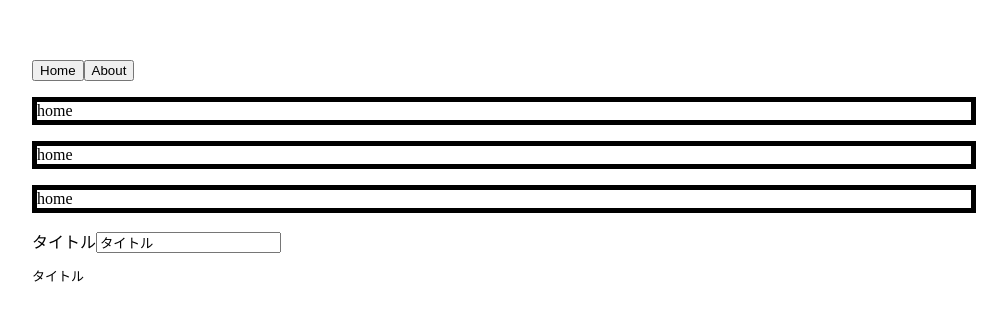
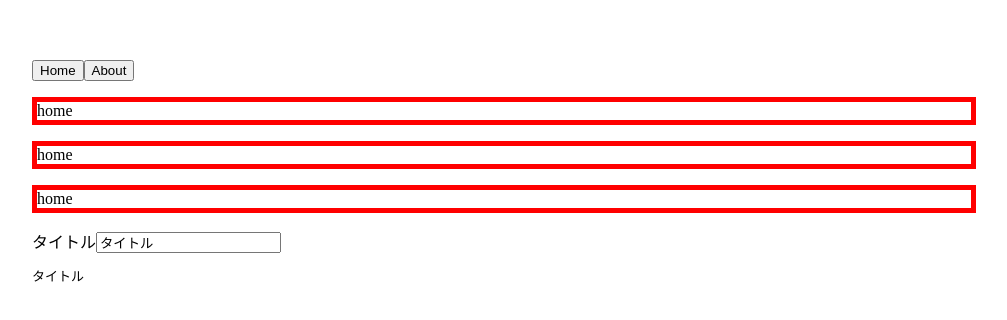
Before and after one commit to Makotox0207/vue_practice, a Vue app in the folder vue-udemyjs/: page / in a window 1280 px wide. Shown: the part 108-428 px from the top of the page, without its empty margins (136-1143 px from the left). Built offline with nearby package versions, Linux system fonts and the light colour scheme.

Commit message:
bindingで複数の値を渡す時はオブジェクト

```diff
--- a/vue-udemyjs/src/components/Home.vue
+++ b/vue-udemyjs/src/components/Home.vue
@@ -1,4 +1,4 @@
 <template>
-  <!-- bindingに5pxというデータを渡す -->
-  <p v-border="'5px'">home</p>
+  <!-- 複数の値を渡す時はオブジェクトにする -->
+  <p v-border="{width: '5px', color: 'red'}">home</p>
 </template>
--- a/vue-udemyjs/src/main.js
+++ b/vue-udemyjs/src/main.js
@@ -6,8 +6,9 @@
 Vue.directive("border", function(el, binding) {
   // elはhtml要素を指定する (pタグを指定)
   el.style.border = "solid black 2px";
-  // binding.value データを受け取る
-  el.style.borderWidth = binding.value;
+  // binding.value.key 複数の値を受け取る
+  el.style.borderWidth = binding.value.width;
+  el.style.borderColor = binding.value.color;
 })
 
 new Vue({
```
Also changed, not shown: 1 other file (tests, documents, lock files or other folders).
